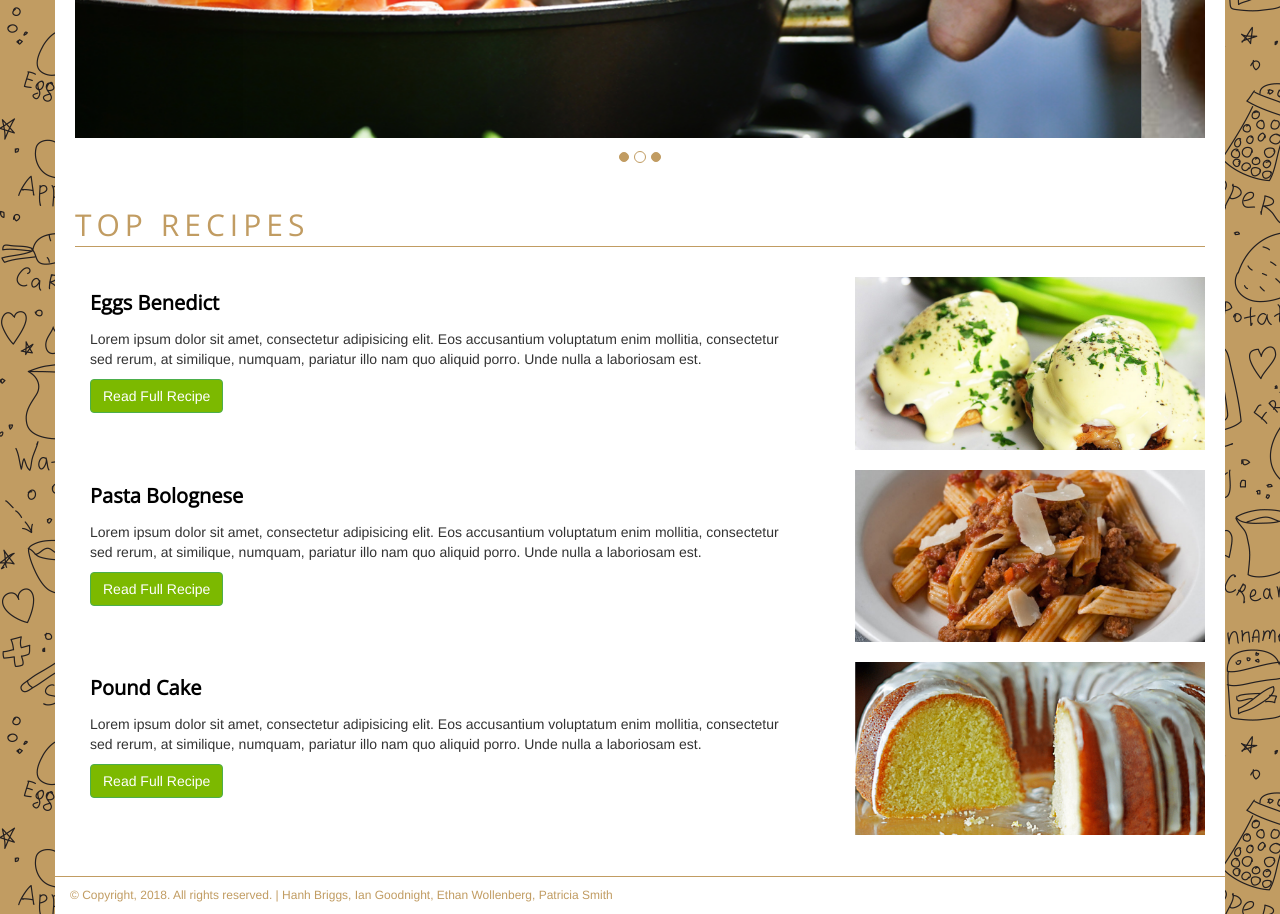
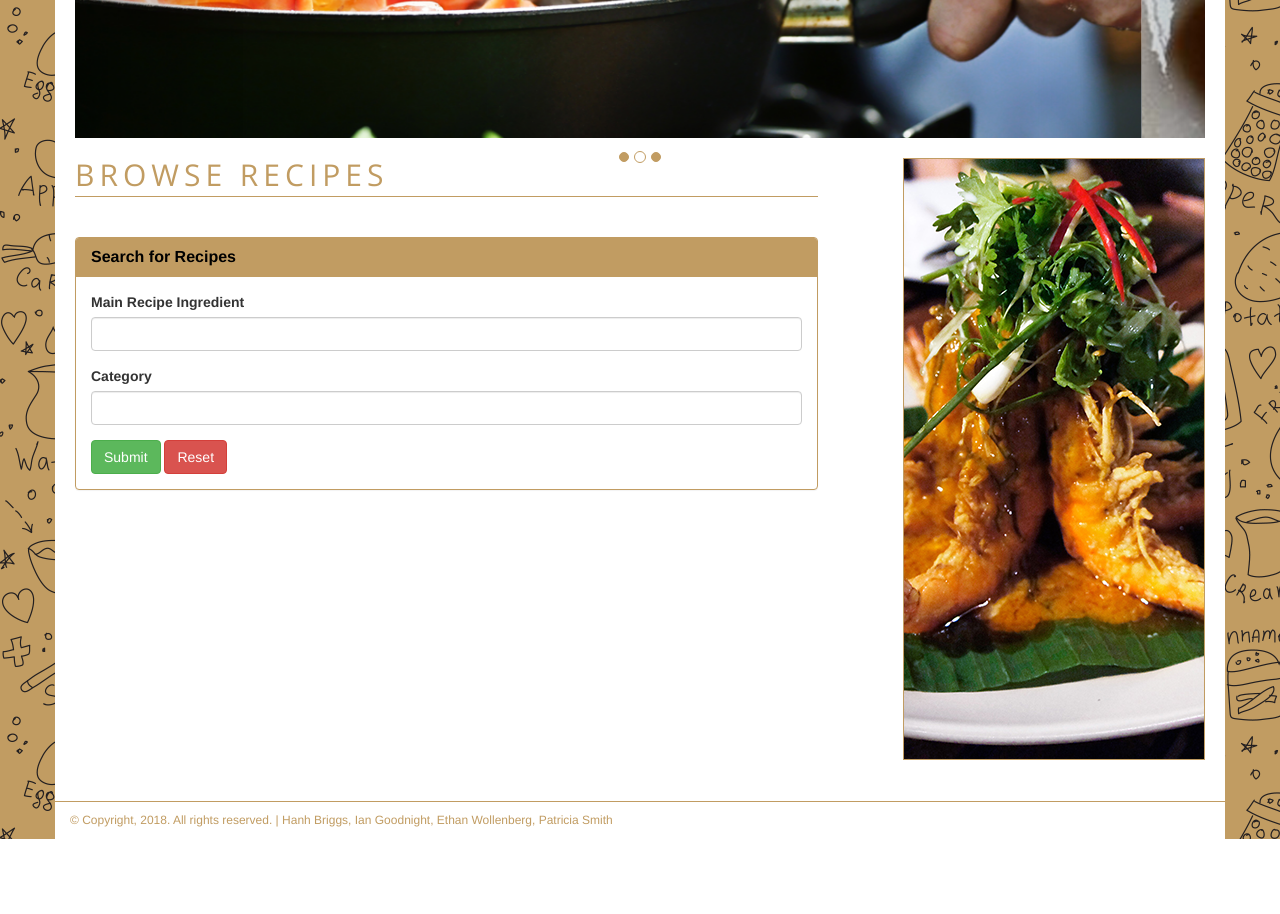
Before and after one commit to mizhanh/Recipes, a website: page public/index.html in a window 1280 px wide. Shown: the part 480-1394 px from the top of the page. After the commit the page ends 1319 px from the top, so only its background shows below. Drawn offline with nearby package versions, Linux system fonts and the light colour scheme.

Commit message:
navigation edits

```diff
--- a/public/index.html
+++ b/public/index.html
@@ -75,14 +75,14 @@
     <!-- Collect the nav links, forms, and other content for toggling -->
     <div class="collapse navbar-collapse" id="bs-example-navbar-collapse-1">
       <ul class="nav navbar-nav">
-        <li  class="active"><a href="browse-recipes.html">Browse Recipes</a></li>
+
         <li><a href="submit-recipe.html">Submit Your Recipes</a></li>
       </ul>
        <ul class="nav navbar-nav">
         <li><a href="my-recipes.html">My Recipes</a></li>
 
       </ul>
-      <form class="navbar-form navbar-right">
+      <!--<form class="navbar-form navbar-right">
         <div class="form-group">
           <input style="margin-top:-2px;" type="text" class="form-control" placeholder="Search">
         </div>
@@ -127,61 +127,45 @@
   </a>
 </div>
 
-      <div class="row" style="margin-top:50px;">
- <div class="col-sm-12" align="center">
-   <h1>Top Recipes</h1>
+     <div class="clearfix"></div>
+
+
+      <div class="row">
+
+        <div class="col-sm-8">
+   <h1>Browse Recipes</h1>
+          <!-- search panel box -->
+          <div class="panel panel-primary" align="left" style="margin-top:40px;">
+            <div class="panel-heading" style="border-color:#c19c62;">
+              <h3 class="panel-title"><strong style="color:black">Search for Recipes</strong></h3>
+            </div>
+            <div class="panel-body">
+              <!-- Form -->
+              <form>
+                <div class="form-group">
+                  <label for="first-ingredient">Main Recipe Ingredient</label>
+                  <input type="text" class="form-control" id="recipe-ingredients">
+                </div>
+
+                <div class="form-group">
+                  <label for="steps">Category</label>
+                  <input type="text" class="form-control" id="recipe-category">
+                </div>
+
+                <button type="submit" class="btn btn-success" id="add-submit-btn">Submit</button>
+                <button type="submit" class="btn btn-danger" id="add-reset-btn">Reset</button>
+              </form>
+            </div>
+          </div>
+
         </div>
 
 
-        <div class="col-sm-8">
-            <div class="panel-body">
-              <!-- Form -->
-              <form>
-                <h2><strong>Eggs Benedict</strong></h2>
-                <p>Lorem ipsum dolor sit amet, consectetur adipisicing elit. Eos accusantium voluptatum enim mollitia, consectetur sed rerum, at similique, numquam, pariatur illo nam quo aliquid porro. Unde nulla a laboriosam est.</p>
+<div class="col-sm-4" style="margin-top:20px;">
+<img style="border:solid thin #c19c62" src="img/prawns.png" align="right">
 
-                <button type="submit" class="btn btn-success" id="add-submit-btn" style="background-color:#7CB900">Read Full Recipe</button>
-
-              </form>
-            </div>
-        </div>
-<div class="col-sm-4">
-<img src="img/eggs-benedict.jpg" align="right" style="margin-top:20px;" width="350px">
 </div>
 
-
-        <div class="col-sm-8">
-            <div class="panel-body">
-              <!-- Form -->
-              <form>
-                <h2><strong>Pasta Bolognese</strong></h2>
-                <p>Lorem ipsum dolor sit amet, consectetur adipisicing elit. Eos accusantium voluptatum enim mollitia, consectetur sed rerum, at similique, numquam, pariatur illo nam quo aliquid porro. Unde nulla a laboriosam est.</p>
-
-                <button type="submit" class="btn btn-success" id="add-submit-btn" style="background-color:#7CB900">Read Full Recipe</button>
-
-              </form>
-            </div>
-        </div>
-<div class="col-sm-4">
-<img src="img/pasta-bolognese.jpg" align="right" style="margin-top:20px;" width="350px">
-</div>
-
-
-        <div class="col-sm-8">
-            <div class="panel-body">
-              <!-- Form -->
-              <form>
-                <h2><strong>Pound Cake</strong></h2>
-                <p>Lorem ipsum dolor sit amet, consectetur adipisicing elit. Eos accusantium voluptatum enim mollitia, consectetur sed rerum, at similique, numquam, pariatur illo nam quo aliquid porro. Unde nulla a laboriosam est.</p>
-
-                <button type="submit" class="btn btn-success" id="add-submit-btn" style="background-color:#7CB900">Read Full Recipe</button>
-
-              </form>
-            </div>
-        </div>
-<div class="col-sm-4">
-<img src="img/pound-cake.jpg" align="right" style="margin-top:20px;" width="350px">
-</div>
 
 
     </div>
@@ -189,11 +173,7 @@
     <div class="row" style="margin-left:30px;">
      <div class="col-lg-2" align="right" style="margin-top:20px;" width="30%">
 
-     </div>
-
-    </div>
-
-
+     </div></div></div>
 
 
 <!-- Login Simple Modal Form -->
```
Also changed, not shown: public/my-recipes.html (+2 -2 lines), public/submit-recipe.html (+1 -2 lines).
